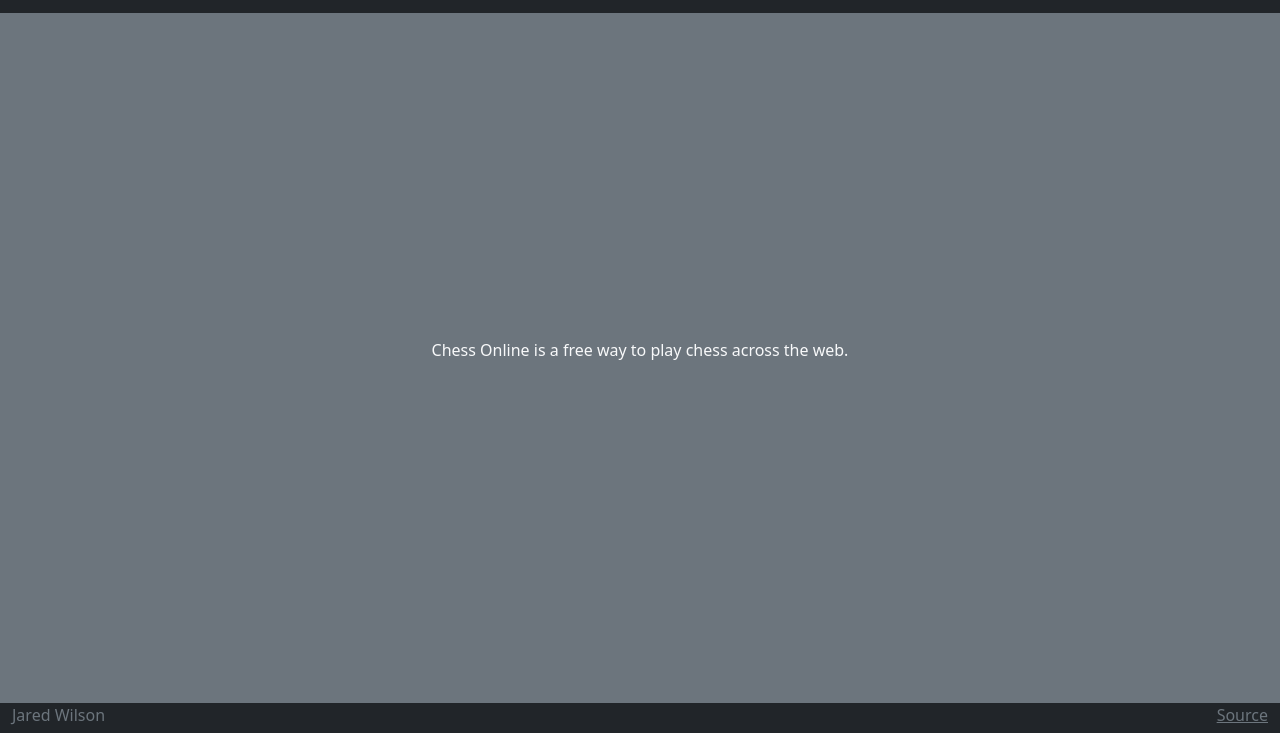
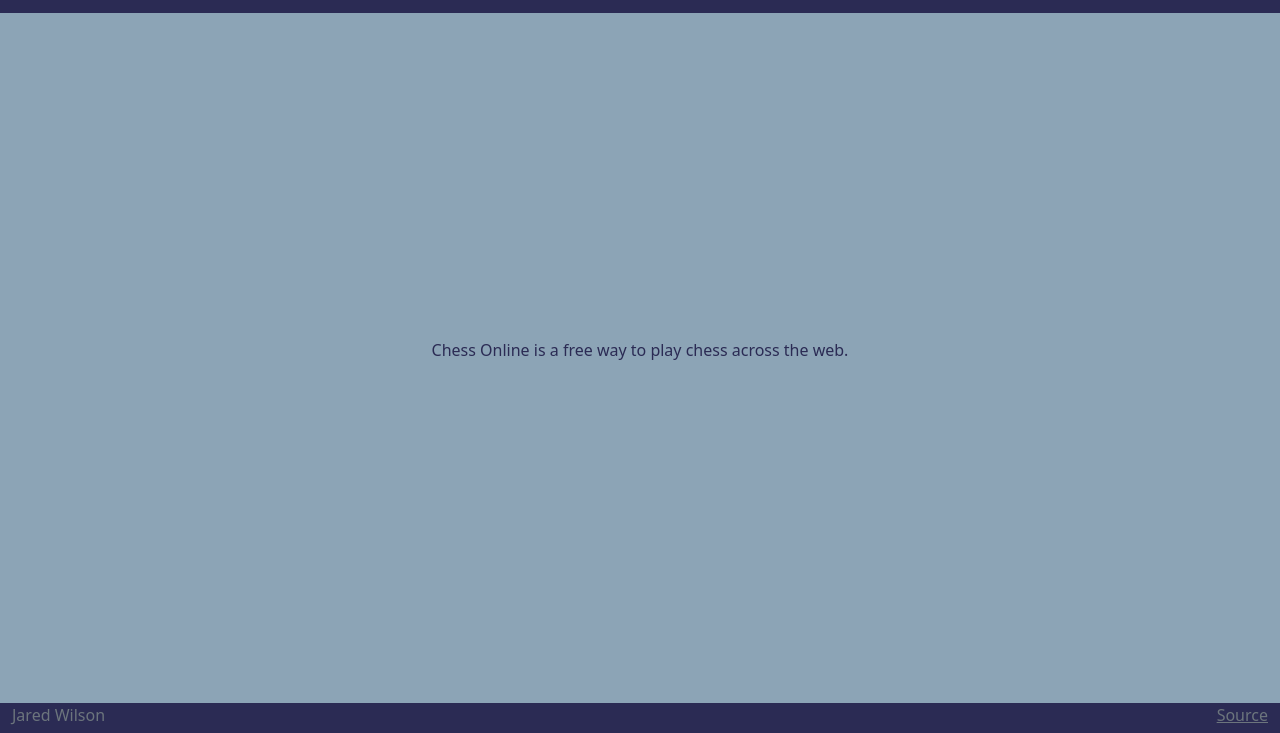
Before and after one commit to jareddwilson32/startup, a plain HTML site: page about.html in a window 1280 px wide. Shown: the part 67-800 px from the top of the page. Drawn offline with nearby package versions, Linux system fonts and the light colour scheme.

Commit message:
updated css themes

```diff
--- a/about.html
+++ b/about.html
@@ -6,14 +6,15 @@
         <title>About</title>
         <link rel="icon" href="chess_icon.ico" />
 
-        <link rel="stylesheet" href="main.css" />
-
+        <!-- Import Bootstrap-->
         <link
             href="https://cdn.jsdelivr.net/npm/bootstrap@5.2.2/dist/css/bootstrap.min.css"
             rel="stylesheet"
             integrity="sha384-Zenh87qX5JnK2Jl0vWa8Ck2rdkQ2Bzep5IDxbcnCeuOxjzrPF/et3URy9Bv1WTRi"
             crossorigin="anonymous"
         />
+        <link rel="stylesheet" href="main.css" />
+
     </head>
     <body class="bg-dark text-light">
         <header class="container-fluid">
@@ -33,7 +34,7 @@
             </nav>
           </header>
 
-        <main class="container-fluid bg-secondary text-center">
+        <main class="container-fluid bg-secondary text-center text-dark">
             <div>
                 <p>
                     Chess Online is a free way to play chess across the web.
@@ -41,7 +42,7 @@
             </div>
         </main>
 
-        <footer class="bg-dark text-dark text-muted">
+        <footer class="bg-dark text-light text-muted">
             <div class="container-fluid">
                 <span class="text-reset">Jared Wilson</span>
                 <a class="text-reset" href="https://github.com/jareddwilson32/startup">Source</a>
--- a/main.css
+++ b/main.css
@@ -41,8 +41,16 @@ menu {
     float: right;
   }
 
-  #count {
-    color: rgb(246, 239, 158);
+  .bg-dark {
+    background-color: #2b2b54!important;
+  }
+
+  .bg-secondary {
+    background-color: #8ca4b6!important;
+  }
+
+  .text-dark {
+    color: #2b2b54!important;
   }
 
   .players {
```
Also changed, not shown: index.html (+5 -4 lines), play.html (+13 -9 lines).
